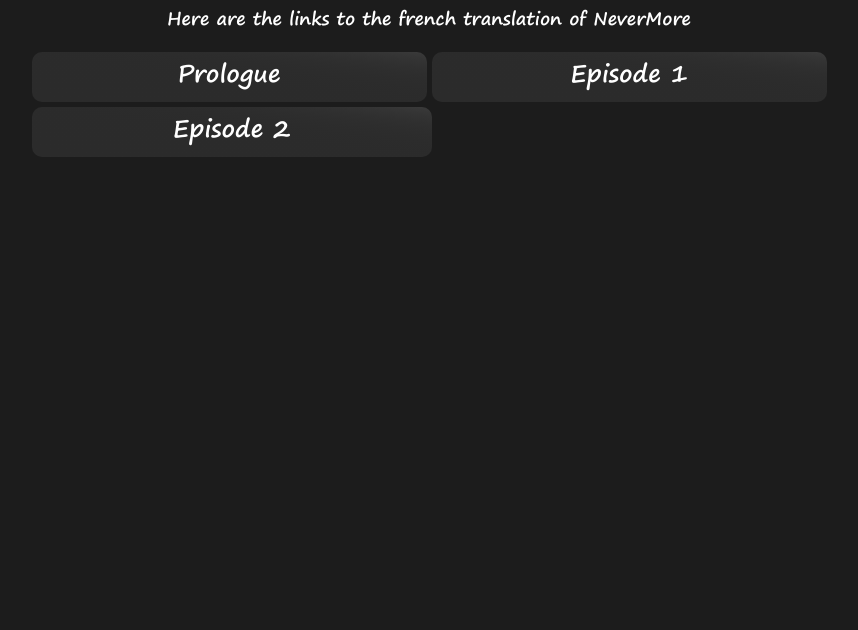
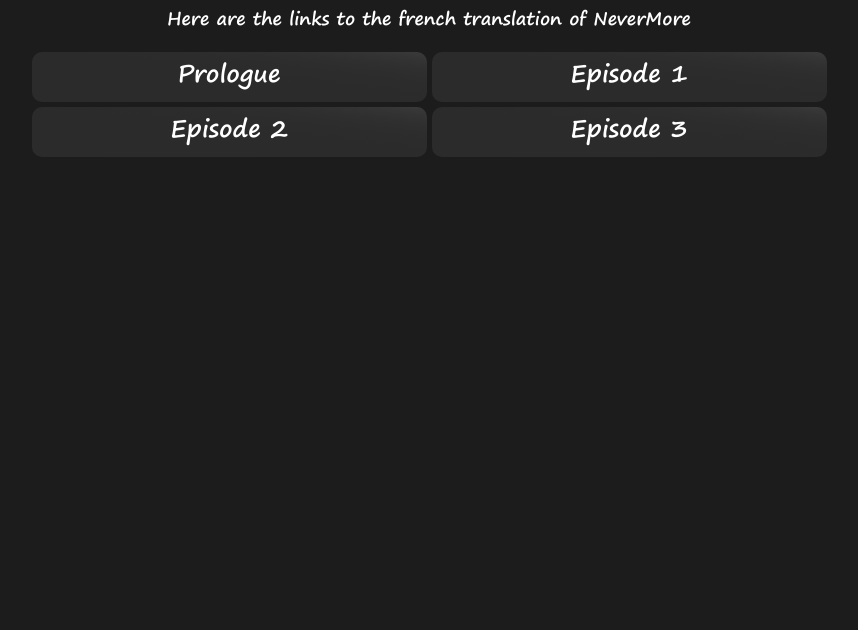
Before and after one commit to Nathan-Brtn/Nathan-Brtn.github.io, a plain HTML site: page French.html in a window 1280 px wide. Shown: the part 170-800 px from the top of the page, without its empty margins (211-1069 px from the left). Drawn offline with Linux system fonts and the light colour scheme.

Commit message:
Update French.html

```diff
--- a/French.html
+++ b/French.html
@@ -26,6 +26,9 @@
             <div class="degrade-diagonal">
                 <a id="a" href="https://docs.google.com/document/d/1A-7XUoeQEMzF4GTUNKaX7JQqnm2XYYBf4BVsEcoW3II/edit?usp=sharing"> Episode 2</a>
             </div>
+          <div class="degrade-diagonal">
+                <a id="a" href="https://docs.google.com/document/d/1BO7xp1RSmPZEJ3-xRLsFjVD6PFVJi8tHmFLplyLjcu4/edit?usp=sharing"> Episode 3</a>
+            </div>
       </article>
   </body>
 </html>
```
